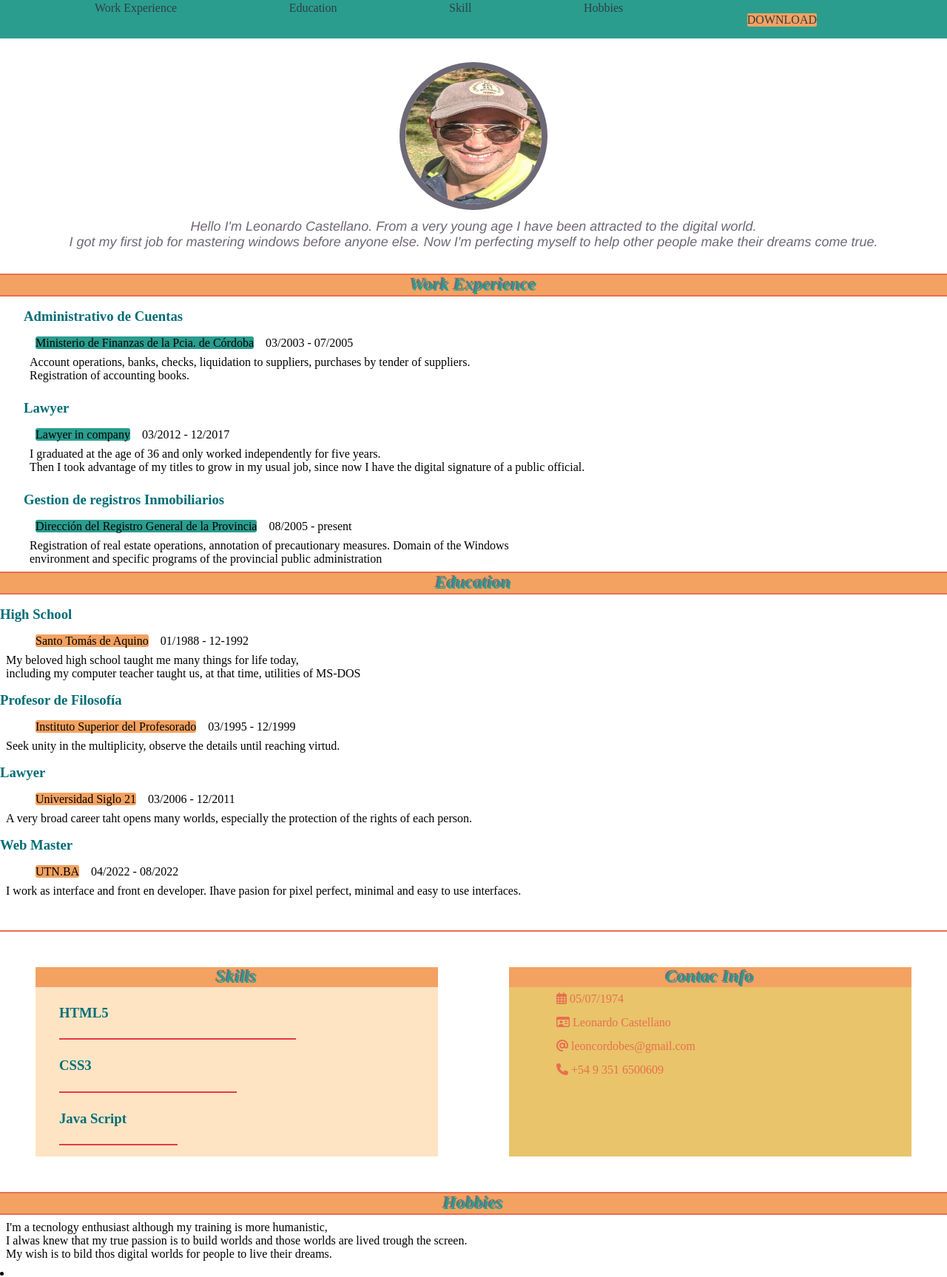
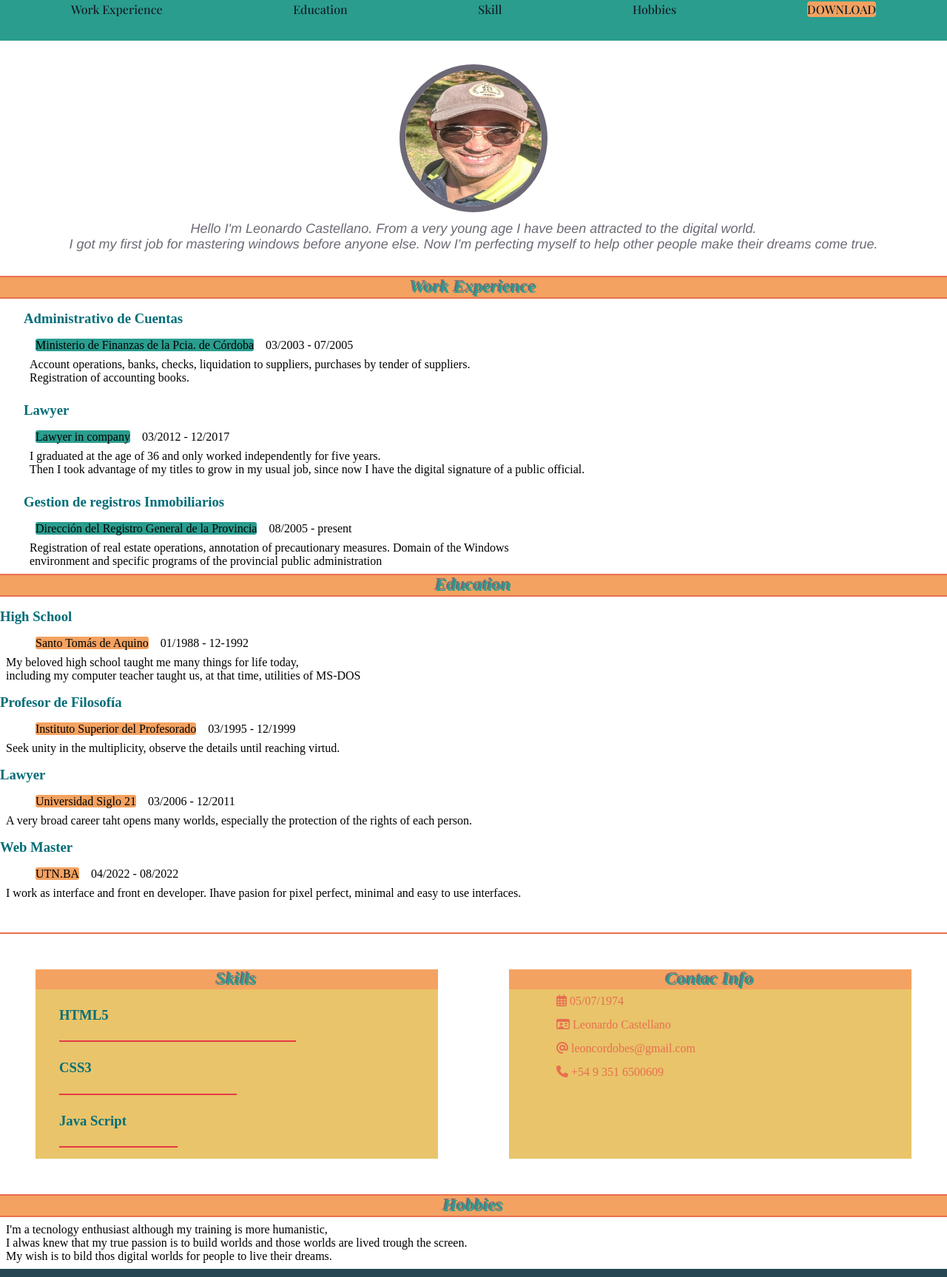
Before and after one commit to Leoblockchain/curriculun_v.0.01, a plain HTML site: page index.html in a window 1280 px wide. Shown: the part 100-1827 px from the top of the page at 74% size. Drawn offline with nearby package versions, Linux system fonts and the light colour scheme; a web font is replaced by a local one.

Commit message:
responsive design

```diff
--- a/index.html
+++ b/index.html
@@ -8,9 +8,8 @@
     <link rel="stylesheet" href="style.css">
     <script src="https://kit.fontawesome.com/c7c6c66b54.js" crossorigin="anonymous"></script>
     <link rel="preconnect" href="https://fonts.googleapis.com">
-    <link rel="preconnect" href="https://fonts.googleapis.com">
     <link rel="preconnect" href="https://fonts.gstatic.com" crossorigin>
-    <link href="https://fonts.googleapis.com/css2?family=Pacifico&family=Playfair+Display:ital@1&family=Roboto:ital,wght@0,400;0,700;1,100&family=Sawarabi+Mincho&display=swap" rel="stylesheet">
+    <link href="https://fonts.googleapis.com/css2?family=Pacifico&family=Playfair+Display:ital,wght@0,500;1,400&family=Roboto:ital,wght@0,400;0,700;1,100&family=Sawarabi+Mincho&display=swap" rel="stylesheet">
 
 </head>
 <body>
@@ -139,7 +138,7 @@
     <h2>Hobbies</h2>
 <hr>
 
-<div class="cardHo"></div>
+<div class="cardHo">
 
 <p>I'm a tecnology enthusiast although my training is more humanistic,<br> I alwas knew that my true passion is to build worlds and those worlds are lived trough the screen.<br>My wish is to bild thos digital worlds for people to live their dreams.</p>
 <li></li>
@@ -156,7 +155,7 @@
 </ul>
 
 
-
+</div>
 </footer>
 
 </body>
--- a/style.css
+++ b/style.css
@@ -19,7 +19,7 @@ p {
 
     text-align: justify;
 
-    color: ;
+    /* color: ; */
 
     font-family: "Water Brush", cusrsiva;
 
@@ -37,13 +37,14 @@ header{
 }
 
 header nav{
+
     margin-top: 0rem;
 
     margin-bottom: 2rem;
 
-    margin-left: 8rem;
+    margin-left: 6rem;
 
-    margin-right: 10rem;
+    margin-right: 6rem;
 
     display:flex;
 
@@ -92,7 +93,7 @@ header.mil li{
 
    font-family:'Playfair Display', serif;
 
-    color: #2f3e46;
+    color: #111f27;
 
 }
 
@@ -116,13 +117,13 @@ header h1{
 
 background-color: #f4a261;
 
-border-radius: 2px;
+border-radius: 4px;
 
 border: 1;
 
 padding: 0,3rem;
 
-margin: 1rem;
+margin-bottom: 2rem;
 
 }
 
@@ -298,7 +299,7 @@ section .Skill{
 
 flex-basis: 50%;
 
-background-color:bisque;
+background-color:#e9c46a;
 
 width: 5rem;
 
@@ -382,8 +383,22 @@ section .Contac .Info{
 
 }
 
-section .cardHo{
+@media(max-width: 800px){
+
+.cards,Skill,Contac{
+
+    display: flex;
+
+    flex-wrap: nowrap;
+
+    flex-basis:100%;
+}
+}
+
+.cardHo{
+
     text-align: center;
+
     list-style: none;
 
 
@@ -394,7 +409,7 @@ footer{
 
     width: 100%;
 
-    height: 4rem;
+    height: 6rem;
 
     background-color: #264653;
 
```
